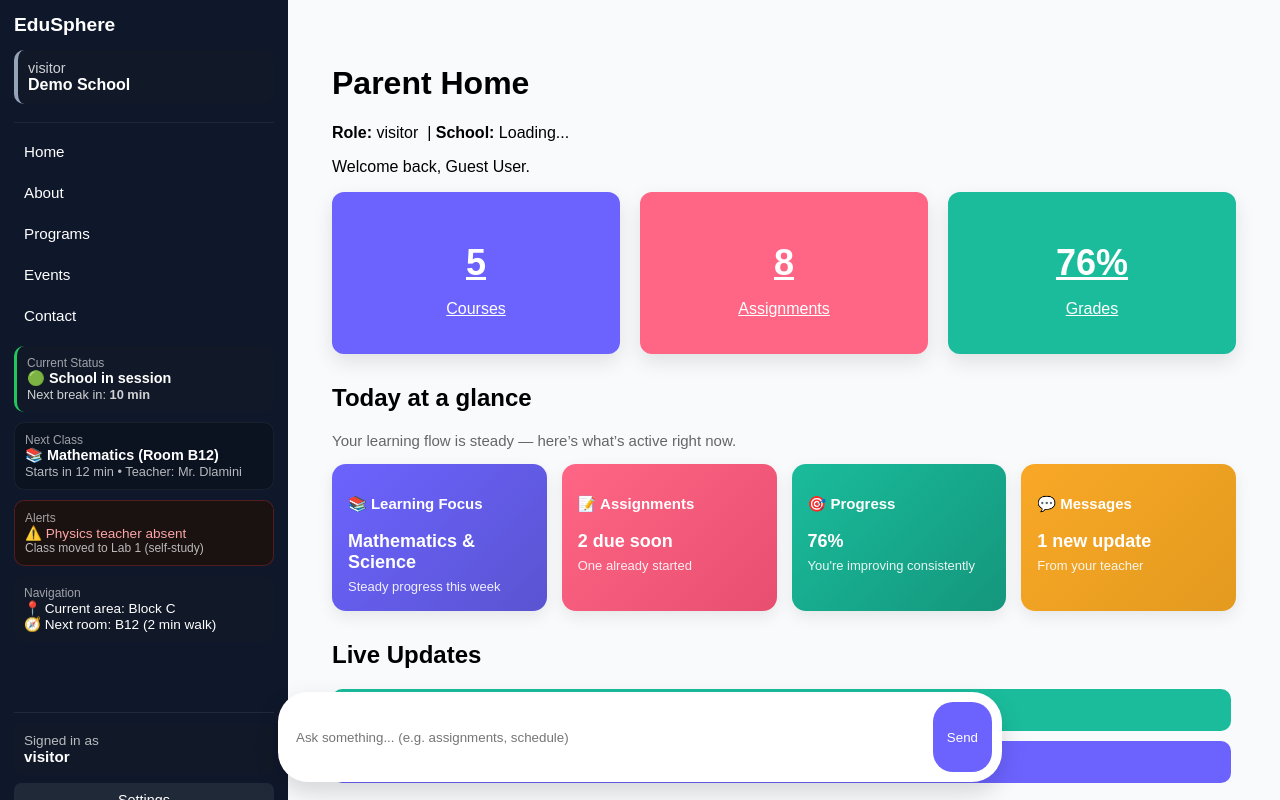
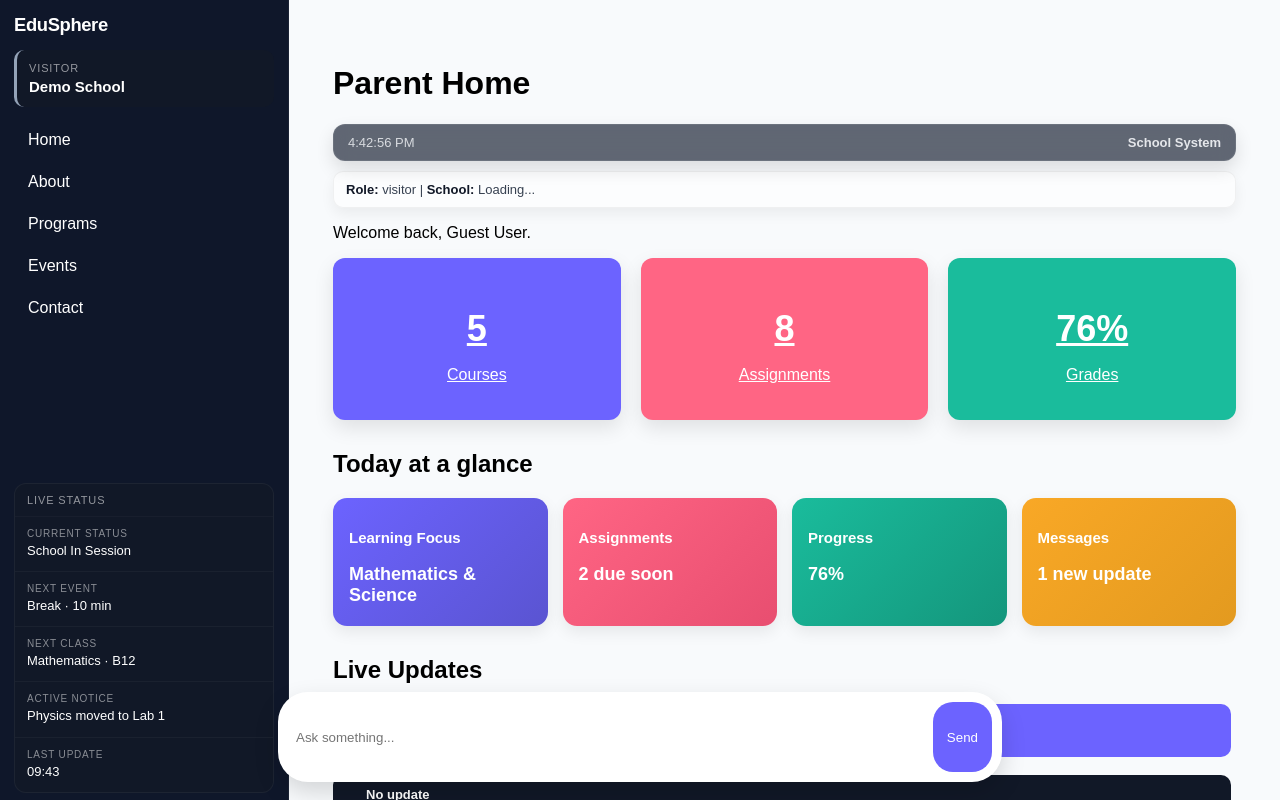
Before and after one commit to Amahle10/LMS-system, a React (Vite) app in the folder lms-learner-frontend/: page /dashboard in a window 1280 px wide. Shown: the top 800 px of the page. Built offline with nearby package versions, Linux system fonts and the light colour scheme.

Commit message:
add styles on homepage

```diff
--- a/lms-learner-frontend/src/components/navigation/Sidebar.jsx
+++ b/lms-learner-frontend/src/components/navigation/Sidebar.jsx
@@ -19,18 +19,6 @@ const Sidebar = () => {
 
   const isActive = (path) => location.pathname === path;
 
-  const btn = {
-    width: "100%",
-    background: "#1f2937",
-    color: "#fff",
-    border: "none",
-    padding: "9px",
-    borderRadius: "7px",
-    cursor: "pointer",
-    marginBottom: "6px",
-    fontSize: "0.9rem",
-  };
-
   return (
     <aside
       style={{
@@ -41,49 +29,57 @@ const Sidebar = () => {
         padding: "14px",
         display: "flex",
         flexDirection: "column",
-        fontSize: "14px",
+        borderRight: "1px solid rgba(255,255,255,0.05)",
       }}
     >
-      {/* HEADER */}
+      {/* LOGO */}
       <Link
         to={isAuthenticated ? "/dashboard" : "/"}
         style={{
+          textDecoration: "none",
           color: "#fff",
-          textDecoration: "none",
           fontWeight: 800,
-          fontSize: "1.2rem",
+          fontSize: "1.15rem",
           marginBottom: "14px",
+          letterSpacing: "-0.02em",
         }}
       >
         EduSphere
       </Link>
 
-      {/* ROLE BLOCK */}
+      {/* SCHOOL INFO */}
       <div
         style={{
-          padding: "10px",
           background: "#111827",
           borderRadius: "10px",
-          borderLeft: `4px solid ${accent}`,
-          marginBottom: "12px",
+          padding: "12px",
+          borderLeft: `3px solid ${accent}`,
+          marginBottom: "14px",
         }}
       >
-        <div style={{ fontSize: "0.9rem", opacity: 0.8 }}>{role}</div>
-        <div style={{ fontSize: "1rem", fontWeight: 600 }}>
+        <div
+          style={{
+            fontSize: "11px",
+            textTransform: "uppercase",
+            letterSpacing: "0.08em",
+            opacity: 0.55,
+          }}
+        >
+          {role}
+        </div>
+
+        <div
+          style={{
+            marginTop: "4px",
+            fontSize: "15px",
+            fontWeight: 600,
+          }}
+        >
           {school || "Demo School"}
         </div>
       </div>
 
-      {/* DIVIDER */}
-      <div
-        style={{
-          height: "1px",
-          background: "rgba(255,255,255,0.06)",
-          margin: "6px 0 10px 0",
-        }}
-      />
-
-      {/* NAV */}
+      {/* NAVIGATION */}
       <nav>
         <ul
           style={{
@@ -104,25 +100,18 @@ const Sidebar = () => {
                   to={item.path}
                   style={{
                     display: "block",
-                    padding: "10px",
+                    padding: "10px 12px",
                     borderRadius: "8px",
                     textDecoration: "none",
                     color: "#fff",
-                    fontSize: "0.95rem",
+                    background: active
+                      ? "rgba(255,255,255,0.06)"
+                      : "transparent",
+                    borderLeft: active
+                      ? `2px solid ${accent}`
+                      : "2px solid transparent",
                     fontWeight: active ? 600 : 400,
-                    background: active ? "#1f2937" : "transparent",
-                    transform: active ? "translateX(2px)" : "none",
-                    transition: "all 0.15s ease",
-                  }}
-                  onMouseEnter={(e) => {
-                    e.currentTarget.style.background = "#1f2937";
-                    e.currentTarget.style.transform = "translateX(3px)";
-                  }}
-                  onMouseLeave={(e) => {
-                    if (!active) {
-                      e.currentTarget.style.background = "transparent";
-                      e.currentTarget.style.transform = "translateX(0px)";
-                    }
+                    transition: "all .15s ease",
                   }}
                 >
                   {item.label}
@@ -133,137 +122,151 @@ const Sidebar = () => {
         </ul>
       </nav>
 
-      {/* 🧠 LIVE SCHOOL INFO PANEL */}
+      {/* STATIC LIVE STATUS PANEL */}
       <div
         style={{
           flex: 1,
-          marginTop: "12px",
-          marginBottom: "12px",
           display: "flex",
-          flexDirection: "column",
-          gap: "10px",
+          alignItems: "center",
+          marginTop: "18px",
+          marginBottom: "18px",
         }}
       >
-        {/* CURRENT STATUS */}
         <div
           style={{
+            width: "100%",
             background: "#111827",
-            borderRadius: "10px",
-            padding: "10px",
-            borderLeft: "3px solid #22c55e",
+            borderRadius: "12px",
+            border: "1px solid rgba(255,255,255,0.05)",
+            overflow: "hidden",
           }}
         >
-          <div style={{ fontSize: "0.75rem", opacity: 0.6 }}>
-            Current Status
+          <div
+            style={{
+              padding: "10px 12px",
+              borderBottom: "1px solid rgba(255,255,255,0.05)",
+              fontSize: "11px",
+              textTransform: "uppercase",
+              letterSpacing: "0.08em",
+              opacity: 0.55,
+            }}
+          >
+            Live Status
           </div>
 
-          <div style={{ fontSize: "0.9rem", fontWeight: 600 }}>
-            🟢 School in session
-          </div>
+          <StatusItem
+            label="Current Status"
+            value="School In Session"
+          />
 
-          <div style={{ fontSize: "0.8rem", opacity: 0.8 }}>
-            Next break in: <b>10 min</b>
-          </div>
-        </div>
+          <StatusItem
+            label="Next Event"
+            value="Break · 10 min"
+          />
 
-        {/* NEXT CLASS */}
-        <div
-          style={{
-            background: "#0b1220",
-            border: "1px solid rgba(255,255,255,0.06)",
-            borderRadius: "10px",
-            padding: "10px",
-          }}
-        >
-          <div style={{ fontSize: "0.75rem", opacity: 0.6 }}>
-            Next Class
-          </div>
+          <StatusItem
+            label="Next Class"
+            value="Mathematics · B12"
+          />
 
-          <div style={{ fontSize: "0.9rem", fontWeight: 600 }}>
-            📚 Mathematics (Room B12)
-          </div>
+          <StatusItem
+            label="Active Notice"
+            value="Physics moved to Lab 1"
+          />
 
-          <div style={{ fontSize: "0.8rem", opacity: 0.7 }}>
-            Starts in 12 min • Teacher: Mr. Dlamini
-          </div>
-        </div>
-
-        {/* ALERTS */}
-        <div
-          style={{
-            background: "#1a1111",
-            border: "1px solid rgba(239,68,68,0.25)",
-            borderRadius: "10px",
-            padding: "10px",
-          }}
-        >
-          <div style={{ fontSize: "0.75rem", opacity: 0.6 }}>
-            Alerts
-          </div>
-
-          <div style={{ fontSize: "0.85rem", color: "#fca5a5" }}>
-            ⚠️ Physics teacher absent
-          </div>
-
-          <div style={{ fontSize: "0.75rem", opacity: 0.7 }}>
-            Class moved to Lab 1 (self-study)
-          </div>
-        </div>
-
-        {/* NAVIGATION HELP */}
-        <div
-          style={{
-            background: "#111827",
-            borderRadius: "10px",
-            padding: "10px",
-          }}
-        >
-          <div style={{ fontSize: "0.75rem", opacity: 0.6 }}>
-            Navigation
-          </div>
-
-          <div style={{ fontSize: "0.85rem" }}>
-            📍 Current area: Block C
-          </div>
-
-          <div style={{ fontSize: "0.85rem" }}>
-            🧭 Next room: B12 (2 min walk)
-          </div>
+          <StatusItem
+            label="Last Update"
+            value="09:43"
+            last
+          />
         </div>
       </div>
 
       {/* FOOTER */}
       <div
         style={{
-          marginTop: "auto",
-          paddingTop: "10px",
-          borderTop: "1px solid rgba(255,255,255,0.08)",
+          borderTop: "1px solid rgba(255,255,255,0.06)",
+          paddingTop: "12px",
         }}
       >
         <div
           style={{
-            background: "#111827",
-            padding: "10px",
-            borderRadius: "8px",
-            marginBottom: "8px",
+            fontSize: "11px",
+            textTransform: "uppercase",
+            letterSpacing: "0.08em",
+            opacity: 0.55,
           }}
         >
-          <div style={{ fontSize: "0.85rem", opacity: 0.7 }}>
-            Signed in as
-          </div>
-          <div style={{ fontSize: "0.95rem", fontWeight: 600 }}>
-            {role || "visitor"}
-          </div>
+          Account
         </div>
 
-        <button style={btn}>Settings</button>
-        <button style={btn}>Help</button>
-        <button style={{ ...btn, background: "#ef4444" }}>
-          Logout
-        </button>
+        <div
+          style={{
+            marginTop: "4px",
+            fontWeight: 600,
+            fontSize: "14px",
+          }}
+        >
+          {role || "visitor"}
+        </div>
+
+        <div
+          style={{
+            marginTop: "10px",
+            display: "flex",
+            gap: "8px",
+          }}
+        >
+          <button style={footerBtn}>Settings</button>
+          <button style={footerBtn}>Help</button>
+        </div>
       </div>
     </aside>
   );
 };
 
+const StatusItem = ({ label, value, last = false }) => (
+  <div
+    style={{
+      padding: "11px 12px",
+      borderBottom: last
+        ? "none"
+        : "1px solid rgba(255,255,255,0.04)",
+    }}
+  >
+    <div
+      style={{
+        fontSize: "10px",
+        textTransform: "uppercase",
+        letterSpacing: "0.08em",
+        opacity: 0.5,
+        marginBottom: "3px",
+      }}
+    >
+      {label}
+    </div>
+
+    <div
+      style={{
+        fontSize: "13px",
+        fontWeight: 500,
+        lineHeight: 1.4,
+      }}
+    >
+      {value}
+    </div>
+  </div>
+);
+
+const footerBtn = {
+  flex: 1,
+  background: "#1f2937",
+  border: "none",
+  color: "#fff",
+  borderRadius: "8px",
+  padding: "8px",
+  cursor: "pointer",
+  fontSize: "12px",
+};
+
 export default Sidebar;
--- a/lms-learner-frontend/src/layouts/DashboardLayout.jsx
+++ b/lms-learner-frontend/src/layouts/DashboardLayout.jsx
@@ -3,9 +3,23 @@ import Sidebar from "../components/navigation/Sidebar";
 
 const DashboardLayout = () => {
   return (
-    <div style={{ display: "flex", minHeight: "100vh", background: "#f8fafc" }}>
+    <div
+      style={{
+        display: "flex",
+        minHeight: "100vh",
+        background: "#f8fafc",
+        overflow: "hidden",
+      }}
+    >
       <Sidebar />
-      <main style={{ flex: 1, padding: "1.5rem" }}>
+
+      <main
+        style={{
+          flex: 1,
+          padding: "1.5rem",
+          overflowY: "auto",
+        }}
+      >
         <Outlet />
       </main>
     </div>
--- a/lms-learner-frontend/src/pages/Dashboard.css
+++ b/lms-learner-frontend/src/pages/Dashboard.css
@@ -234,15 +234,11 @@
 
 .dashboard {
   padding: 20px;
-  padding-bottom: 100px; /* 👈 prevents overlap with chat bar */
+  padding-bottom: 100px;
 }
 
 .quick-chat {
   height: 60px;
-}
-
-.dashboard {
-  padding-bottom: 90px;
 }
 
 :root {
@@ -257,16 +253,105 @@
   height: var(--chat-height);
 }
 
+/* =========================
+   FEED FIXED STYLES
+========================= */
+
 .feed-container {
   height: auto;
   max-height: 220px;
   overflow-y: auto;
   padding-right: 5px;
+  display: flex;
+  flex-direction: column;
+  gap: 8px;
 }
 
+/* base card */
+.feed-card {
+  display: flex;
+  align-items: center;
+  gap: 12px;
+  padding: 12px;
+  border-radius: 10px;
+  background: #111827;
+  transform: translateY(-6px);
+  opacity: 0;
+  animation: slideIn 0.35s ease forwards;
+}
 
-.feed-container {
-  max-height: 220px;
-  overflow-y: auto;
-  scroll-behavior: smooth;
+/* dot */
+.feed-dot {
+  width: 9px;
+  height: 9px;
+  border-radius: 50%;
+  margin-top: 4px;
 }
+
+/* types */
+.feed-card.info .feed-dot { background: #3b82f6; }
+.feed-card.update .feed-dot { background: #22c55e; }
+.feed-card.message .feed-dot { background: #f59e0b; }
+.feed-card.tip .feed-dot { background: #a855f7; }
+
+.feed-title {
+  font-size: 13px;
+  font-weight: 600;
+  color: white;
+}
+
+.feed-text {
+  font-size: 12px;
+  opacity: 0.7;
+}
+
+/* =========================
+   ✅ ADDED STYLING (NEW ONLY)
+   System strip + meta polish
+========================= */
+
+.system-strip {
+  display: flex;
+  justify-content: space-between;
+  align-items: center;
+  padding: 10px 14px;
+  margin-top: 10px;
+  border-radius: 12px;
+
+  background: rgba(15, 23, 42, 0.65);
+  backdrop-filter: blur(10px);
+
+  border: 1px solid rgba(255, 255, 255, 0.08);
+
+  color: #e5e7eb;
+  font-size: 13px;
+
+  box-shadow: 0 8px 18px rgba(0, 0, 0, 0.12);
+}
+
+.system-strip div {
+  opacity: 0.9;
+}
+
+.system-strip div:nth-child(2) {
+  font-weight: 600;
+  opacity: 1;
+}
+
+.meta {
+  margin-top: 10px;
+  padding: 10px 12px;
+  border-radius: 10px;
+
+  background: rgba(255, 255, 255, 0.6);
+  border: 1px solid rgba(0, 0, 0, 0.05);
+
+  font-size: 13px;
+  color: #374151;
+
+  box-shadow: 0 6px 14px rgba(0, 0, 0, 0.06);
+}
+
+.meta strong {
+  color: #111827;
+}
--- a/lms-learner-frontend/src/pages/Dashboard.jsx
+++ b/lms-learner-frontend/src/pages/Dashboard.jsx
@@ -4,19 +4,35 @@ import { useAuth } from "../hooks/useAuth";
 import "./Dashboard.css";
 
 const liveMessagesPool = [
-  { type: "info", text: "You have a class at 10:00 AM - Mathematics" },
-  { type: "update", text: "New assignment added: Algebra Worksheet" },
-  { type: "message", text: "Teacher: Great progress this week 👏" },
-  { type: "tip", text: "Tip: 10 minutes daily improves retention" },
+  {
+    type: "info",
+    title: "Upcoming Class",
+    text: "Mathematics starts at 10:00 AM",
+  },
+  {
+    type: "update",
+    title: "New Assignment",
+    text: "Algebra Worksheet has been added",
+  },
+  {
+    type: "message",
+    title: "Teacher Feedback",
+    text: "Great progress this week",
+  },
+  {
+    type: "tip",
+    title: "Study Tip",
+    text: "10 minutes daily improves retention",
+  },
 ];
 
 const Dashboard = () => {
   const { role, school, user } = useAuth();
-
   const safeRole = role || "student";
 
   const [feed, setFeed] = useState([liveMessagesPool[0]]);
   const [chat, setChat] = useState("");
+  const [time, setTime] = useState(new Date());
 
   const cardsByRole = {
     admin: [
@@ -43,7 +59,7 @@ const Dashboard = () => {
 
   const cards = cardsByRole[safeRole] || cardsByRole.student;
 
-  // 🔄 LIVE FEED LOOP (makes UI feel alive)
+  // LIVE FEED (stable updates)
   useEffect(() => {
     let index = 1;
 
@@ -52,14 +68,22 @@ const Dashboard = () => {
       index++;
 
       setFeed((prev) => [next, ...prev.slice(0, 4)]);
-    }, 3500);
+    }, 7000);
 
     return () => clearInterval(interval);
   }, []);
 
+  // LIVE TIME ONLY
+  useEffect(() => {
+    const timer = setInterval(() => {
+      setTime(new Date());
+    }, 1000);
+
+    return () => clearInterval(timer);
+  }, []);
+
   const sendChat = () => {
     if (!chat.trim()) return;
-    console.log("Quick chat:", chat);
     setChat("");
   };
 
@@ -78,20 +102,26 @@ const Dashboard = () => {
             : "Parent Home"}
         </h1>
 
-        <p>
-          <strong>Role:</strong> {safeRole} &nbsp;|&nbsp;
+        {/* SYSTEM STRIP (ONLY TIME + SCHOOL) */}
+        <div className="system-strip">
+          <div>{time.toLocaleTimeString()}</div>
+          <div>{school || "School System"}</div>
+        </div>
+
+        <p className="meta">
+          <strong>Role:</strong> {safeRole} |{" "}
           <strong>School:</strong> {school || "Loading..."}
         </p>
 
         <p>Welcome back, {user?.name || "Student User"}.</p>
       </div>
 
-      {/* QUICK CARDS */}
+      {/* CARDS */}
       <div className="cards-container">
         {cards.map((card, idx) => (
           <Link
+            key={idx}
             to={card.link}
-            key={idx}
             className="dashboard-card"
             style={{ backgroundColor: card.color }}
           >
@@ -101,62 +131,71 @@ const Dashboard = () => {
         ))}
       </div>
 
-      {/* 🌤️ TODAY SECTION */}
+      {/* TODAY */}
       <section className="dashboard-today">
         <h2>Today at a glance</h2>
 
-        <p className="today-subtext">
-          Your learning flow is steady — here’s what’s active right now.
-        </p>
-
         <div className="today-grid">
-
           <div className="today-card blue">
-            <h3>📚 Learning Focus</h3>
+            <h3>Learning Focus</h3>
             <p>Mathematics & Science</p>
-            <span>Steady progress this week</span>
           </div>
 
           <div className="today-card pink">
-            <h3>📝 Assignments</h3>
+            <h3>Assignments</h3>
             <p>2 due soon</p>
-            <span>One already started</span>
           </div>
 
           <div className="today-card green">
-            <h3>🎯 Progress</h3>
+            <h3>Progress</h3>
             <p>76%</p>
-            <span>You're improving consistently</span>
           </div>
 
           <div className="today-card yellow">
-            <h3>💬 Messages</h3>
+            <h3>Messages</h3>
             <p>1 new update</p>
-            <span>From your teacher</span>
           </div>
+        </div>
+      </section>
+
+      {/* LIVE FEED (FIXED 4 SLOTS) */}
+      <section className="live-feed">
+        <h2>Live Updates</h2>
+
+        <div className="feed-container fixed-feed">
+
+          {Array.from({ length: 4 }).map((_, i) => {
+            const item = feed[i];
+
+            return (
+              <div
+                key={i}
+                className={`feed-card ${item?.type || "empty"}`}
+              >
+                <div className="feed-dot" />
+
+                <div>
+                  <div className="feed-title">
+                    {item?.title || "No update"}
+                  </div>
+
+                  <div className="feed-text">
+                    {item?.text || "Waiting for system activity..."}
+                  </div>
+                </div>
+              </div>
+            );
+          })}
 
         </div>
       </section>
 
-      {/* 🔥 LIVE FEED (NEW “ALIVE” LAYER) */}
-      <section className="live-feed">
-        <h2>Live Updates</h2>
-
-        <div className="feed-container">
-          {feed.map((item, i) => (
-            <div key={i} className={`feed-card ${item.type}`}>
-              {item.text}
-            </div>
-          ))}
-        </div>
-      </section>
-
-      {/* 💬 QUICK CHAT */}
+      {/* CHAT */}
       <div className="quick-chat">
         <input
           value={chat}
           onChange={(e) => setChat(e.target.value)}
-          placeholder="Ask something... (e.g. assignments, schedule)"
+          placeholder="Ask something..."
         />
         <button onClick={sendChat}>Send</button>
       </div>
```
